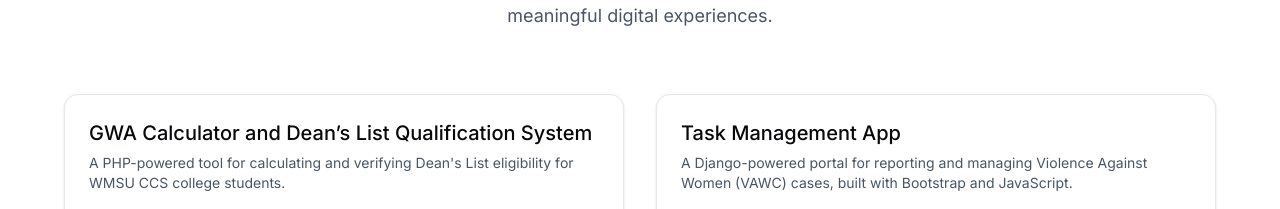
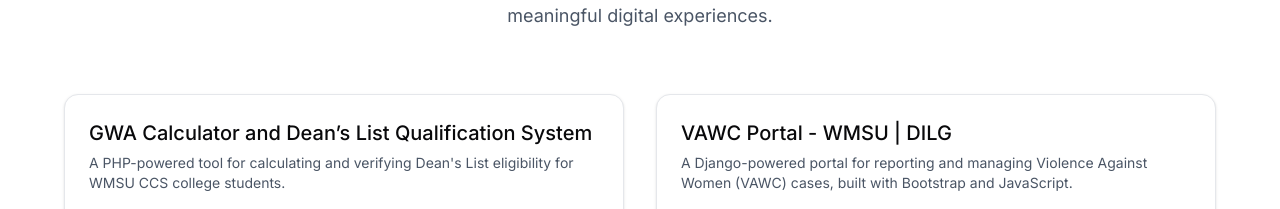
Before and after one commit to nekolaiv/developer-website, a Next.js app: page / in a window 1280 px wide. Shown: the part 962-1171 px from the top of the page. Built offline with nearby package versions, Linux system fonts and the light colour scheme.

Commit message:
fix: change project mock name to actual

```diff
--- a/src/components/projects.tsx
+++ b/src/components/projects.tsx
@@ -12,7 +12,7 @@ const projects = [
     live: "#",
   },
   {
-    title: "Task Management App",
+    title: "VAWC Portal - WMSU | DILG",
     description:
       "A Django-powered portal for reporting and managing Violence Against Women (VAWC) cases, built with Bootstrap and JavaScript.",
     technologies: ["Django", "Bootstrap", "CSS", "JavaScript"],
```
